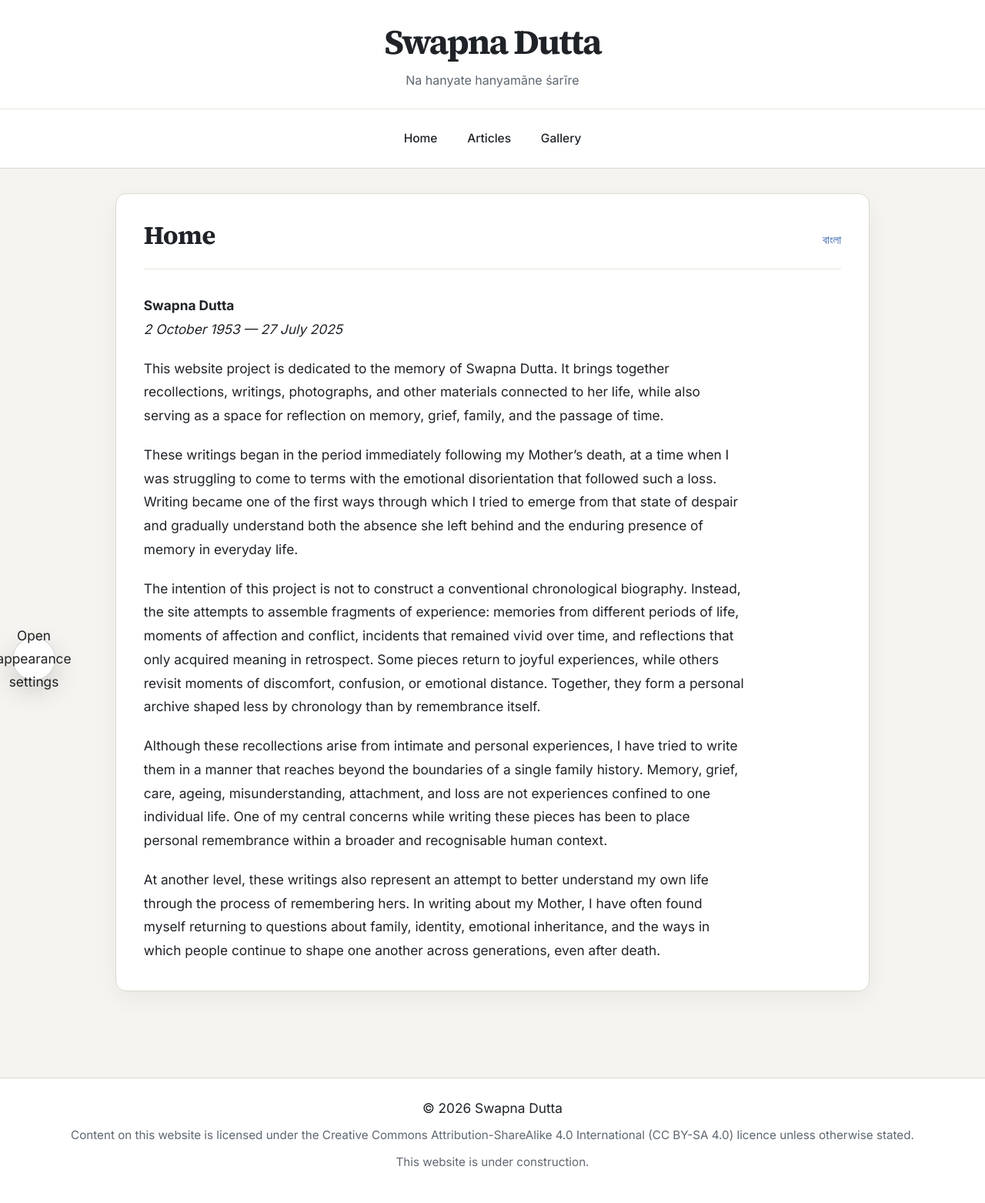
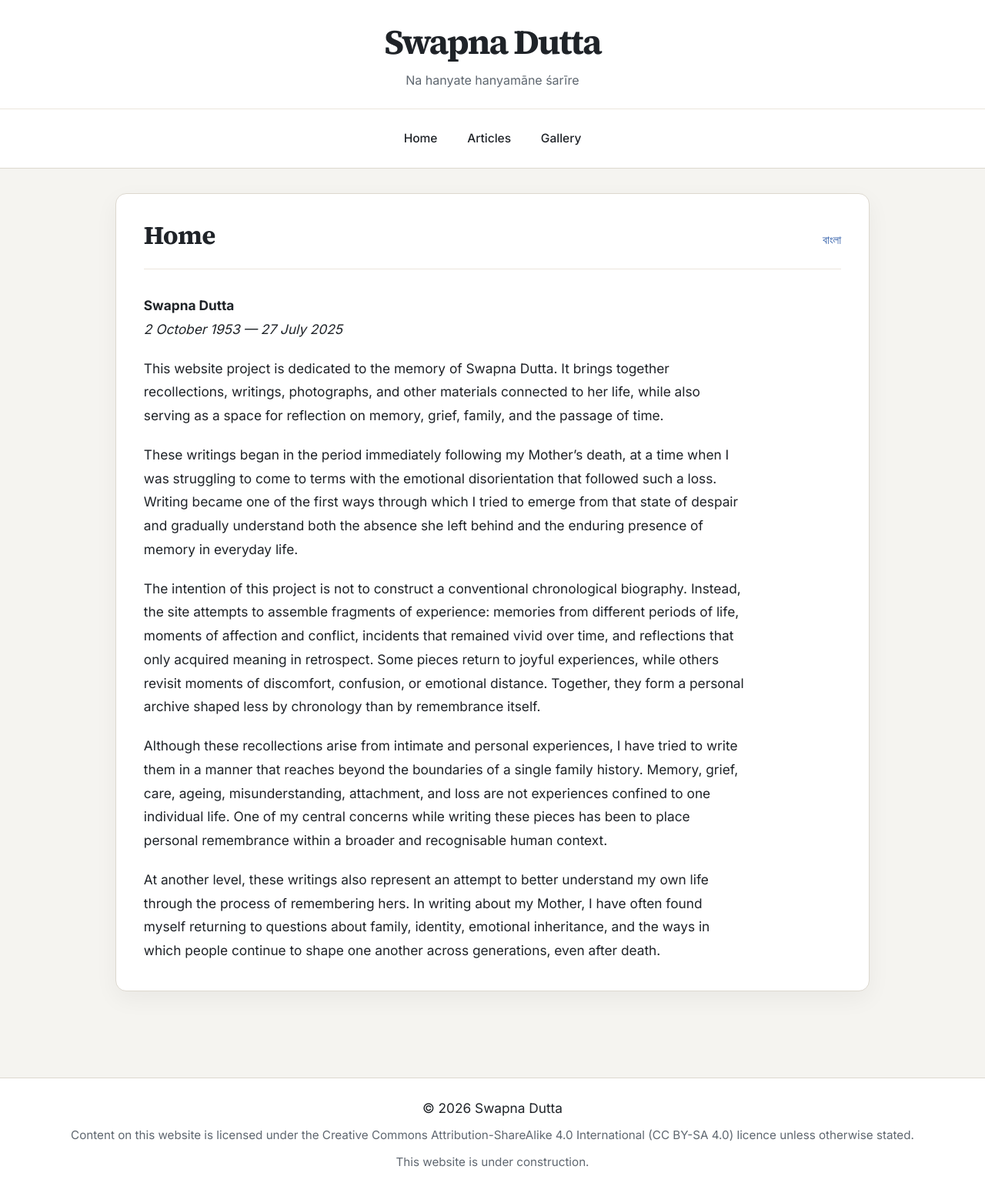
Before and after one commit to titodutta/swapnadutta, a Jekyll site: the page built from index.md, in a window 1280 px wide. Shown: the whole page at 77% size. Built offline with Jekyll 4.4.1, drawn with Linux system fonts in a browser that asks for light colours.

Commit message:
rev appearance

```diff
--- a/_layouts/default.html
+++ b/_layouts/default.html
@@ -70,7 +70,6 @@
       </article>
     </div>
   </main>
-  {% include appearance.html %}
   {% include footer.html %}
 </body>
 </html>
```
